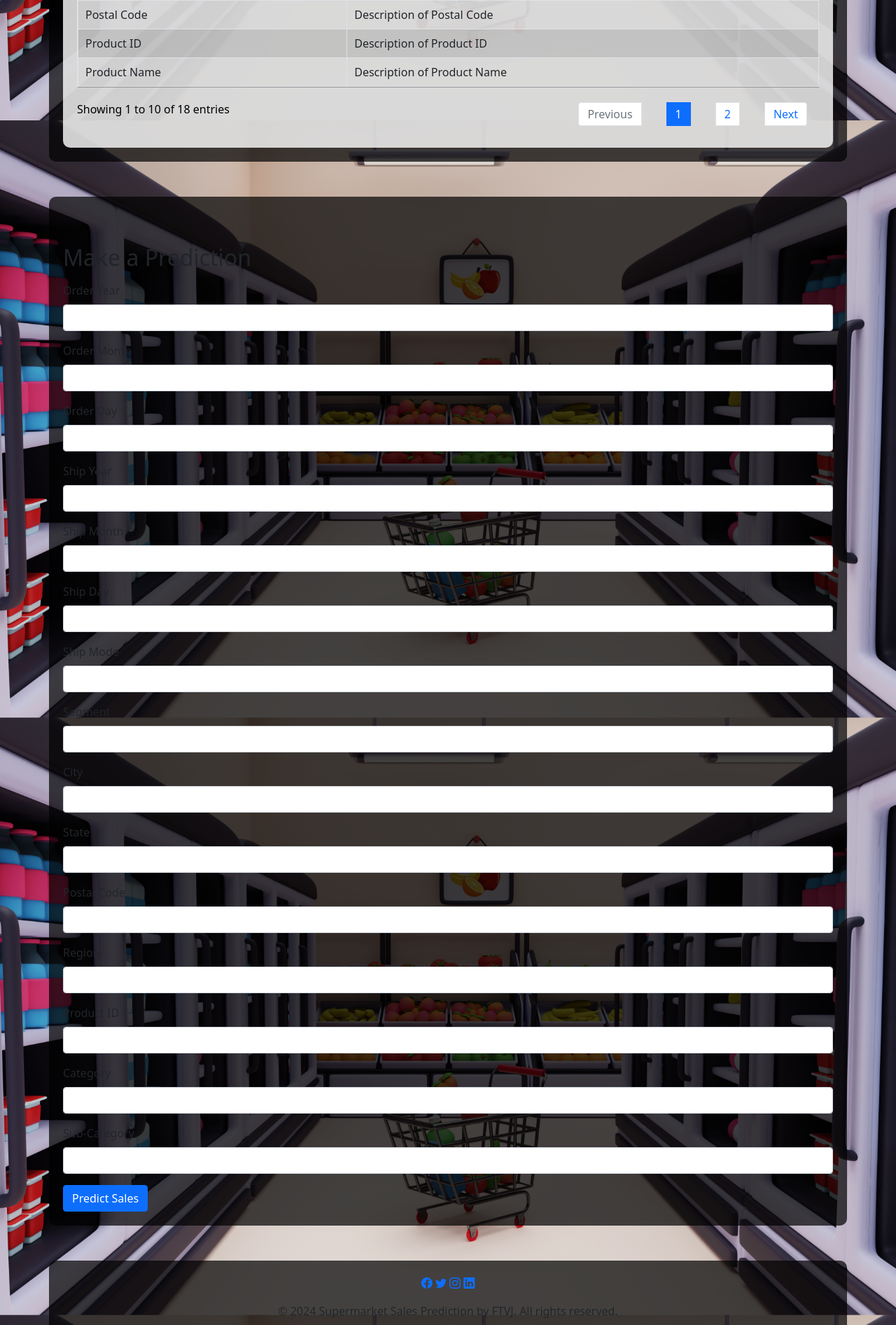
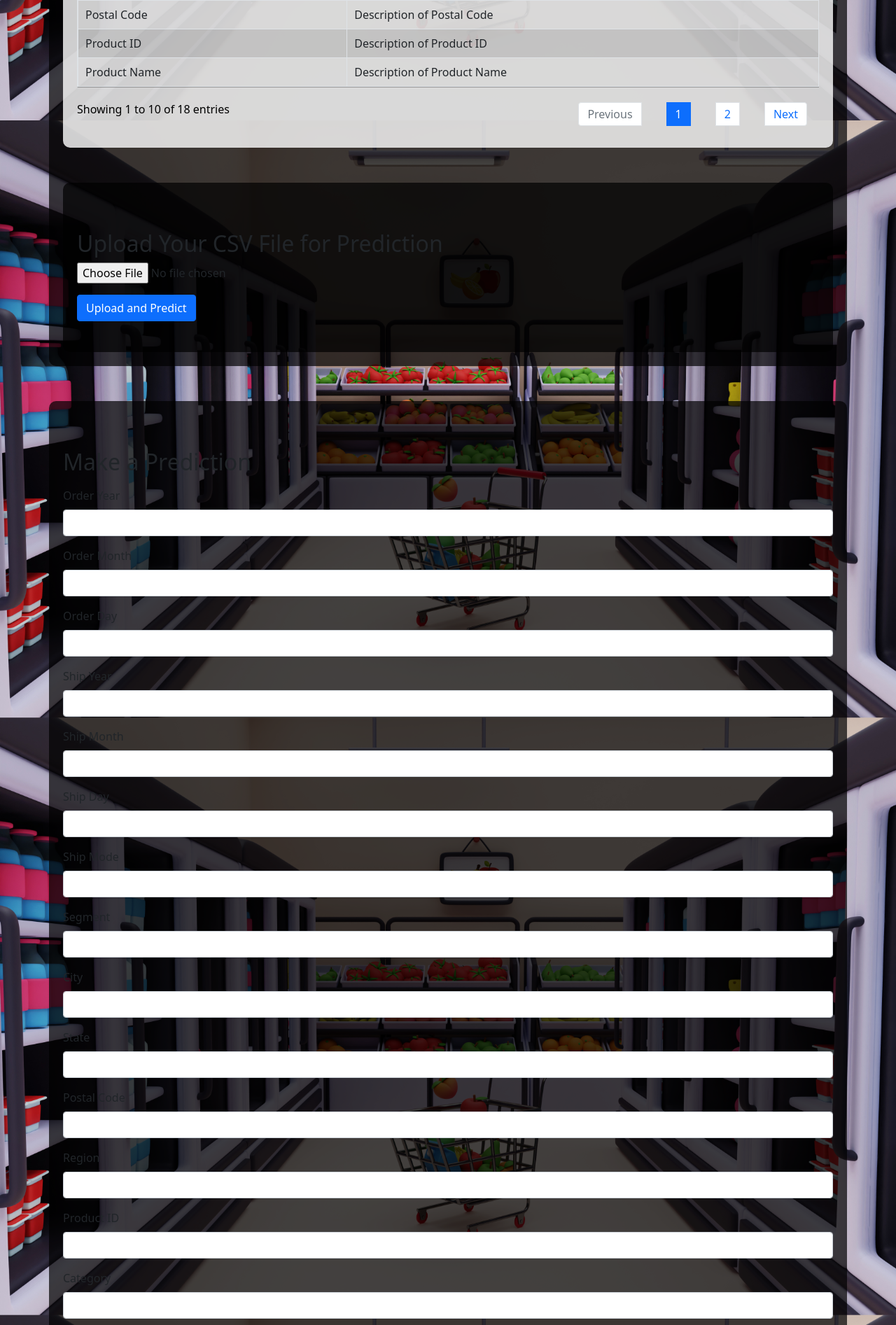
Before and after one commit to fomen2001/Supermarket_sales, a Flask app: page / in a window 1280 px wide. Shown: the part 2388-4281 px from the top of the page at 70% size. Run offline with Flask 3, Linux system fonts and the light colour scheme; parts of the project's set-up code (start-up, migrations or seed data) failed here and were passed over; some libraries are stand-ins or nearby versions.

Commit message:
Add files via upload

```diff
--- a/templates/index.html
+++ b/templates/index.html
@@ -114,7 +114,15 @@
                 </tbody>
             </table>
         </div>
-
+        <div class="container">
+            <h2 class="mt-5">Upload Your CSV File for Prediction</h2>
+            <form action="/upload" method="post" enctype="multipart/form-data" class="mb-4">
+                <div class="form-group">
+                    <input type="file" name="file" accept=".csv" class="form-control-file">
+                </div>
+                <button type="submit" class="btn btn-primary">Upload and Predict</button>
+            </form>
+        </div>
     </div>
        <div class="container">
         <h2 class="mt-5">Make a Prediction</h2>
```
